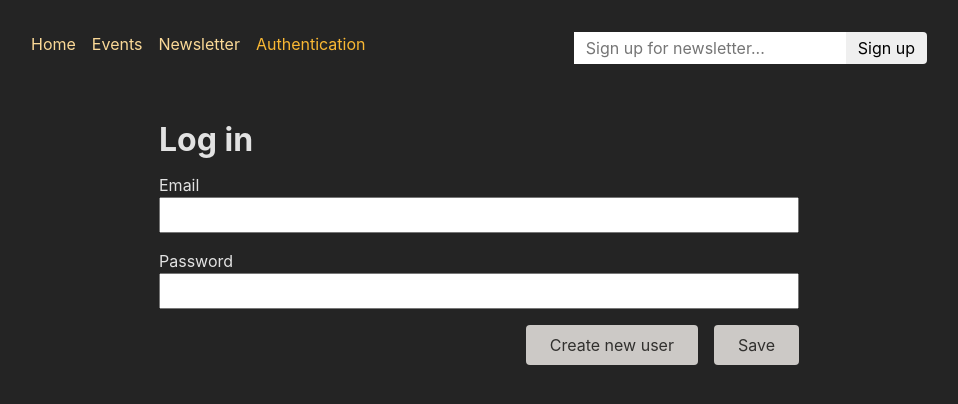
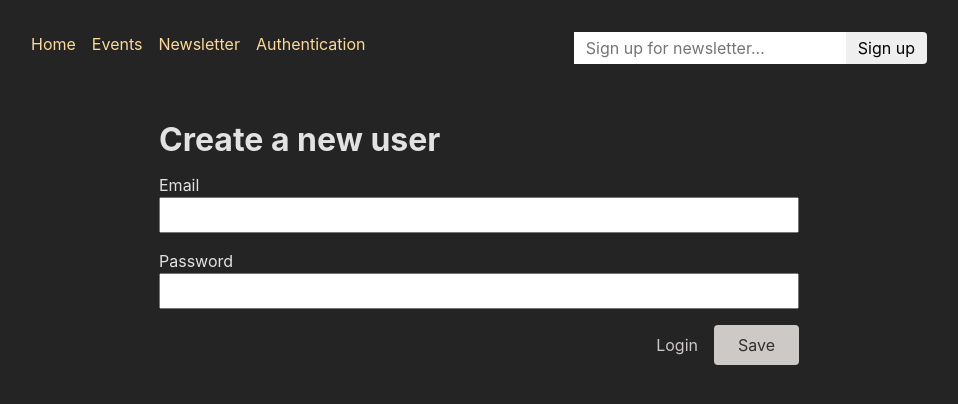
Before and after one commit to alperencngz/routerprojectnewsletterauthentication, a React (Create React App) app in the folder frontend/: page /auth in a window 1280 px wide. Shown: the top 404 px of the page, without its empty margins (161-1119 px from the left). Built offline with nearby package versions, Linux system fonts and the light colour scheme.

Commit message:
Using Query Parameters
Used query parameters for our button in authentication page which switches between login and signup. We did this so that we can send someone in another page directly to login or signup mode of auth page.

```diff
--- a/frontend/src/components/AuthForm.js
+++ b/frontend/src/components/AuthForm.js
@@ -1,14 +1,11 @@
-import { useState } from 'react';
-import { Form } from 'react-router-dom';
+import { Form, Link, useSearchParams } from 'react-router-dom';
 
 import classes from './AuthForm.module.css';
 
 function AuthForm() {
-  const [isLogin, setIsLogin] = useState(true);
 
-  function switchAuthHandler() {
-    setIsLogin((isCurrentlyLogin) => !isCurrentlyLogin);
-  }
+  const [searchParams] = useSearchParams();
+  const isLogin = searchParams.get("mode") === "login";
 
   return (
     <>
@@ -23,9 +20,9 @@
           <input id="password" type="password" name="password" required />
         </p>
         <div className={classes.actions}>
-          <button onClick={switchAuthHandler} type="button">
+          <Link to={`?mode=${isLogin ? "signup" : "login"}`}>
             {isLogin ? 'Create new user' : 'Login'}
-          </button>
+          </Link>
           <button>Save</button>
         </div>
       </Form>
--- a/frontend/src/components/MainNavigation.js
+++ b/frontend/src/components/MainNavigation.js
@@ -41,7 +41,7 @@
           </li>
           <li>
             <NavLink
-              to="/auth"
+              to="/auth/?mode=login"
               className={({ isActive }) =>
                 isActive ? classes.active : undefined
               }
```
